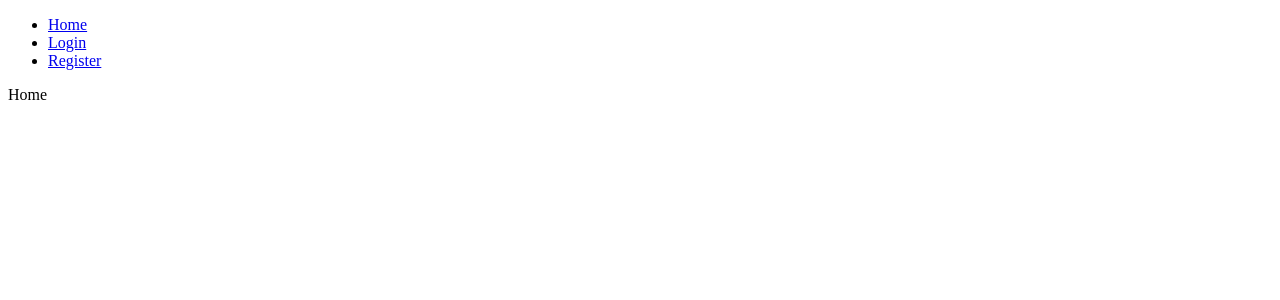
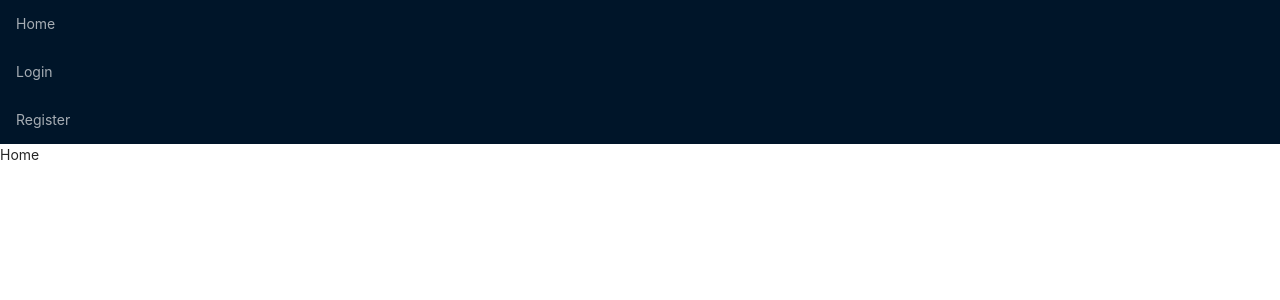
Before and after one commit to cz764/frontend-personal-app, a React (Create React App) app: page / in a window 1280 px wide. Shown: the top 300 px of the page. Built offline with nearby package versions, Linux system fonts and the light colour scheme.

Commit message:
Using Antd

```diff
--- a/package.json
+++ b/package.json
@@ -6,6 +6,7 @@
     "@testing-library/jest-dom": "^5.11.9",
     "@testing-library/react": "^11.2.5",
     "@testing-library/user-event": "^12.8.3",
+    "antd": "^4.13.1",
     "react": "^17.0.1",
     "react-dom": "^17.0.1",
     "react-router-dom": "^5.2.0",
--- a/src/App.js
+++ b/src/App.js
@@ -1,21 +1,24 @@
 import React from "react";
-import { BrowserRouter } from "react-router-dom";
+import { BrowserRouter, NavLink } from "react-router-dom";
+import { Menu } from "antd";
 import Router from "./router";
+
+import "antd/dist/antd.css";
 
 function App() {
   return (
     <BrowserRouter>
-      <ul>
-        <li>
-          <a href="/">Home</a>
-        </li>
-        <li>
-          <a href="/login">Login</a>
-        </li>
-        <li>
-          <a href="/register">Register</a>
-        </li>
-      </ul>
+      <Menu theme="dark">
+        <Menu.Item>
+          <NavLink to="/">Home</NavLink>
+        </Menu.Item>
+        <Menu.Item>
+          <NavLink to="/login">Login</NavLink>
+        </Menu.Item>
+        <Menu.Item>
+          <NavLink to="/register">Register</NavLink>
+        </Menu.Item>
+      </Menu>
       <Router></Router>
     </BrowserRouter>
   );
```
Also changed, not shown: 1 other file (tests, documents, lock files or other folders).
